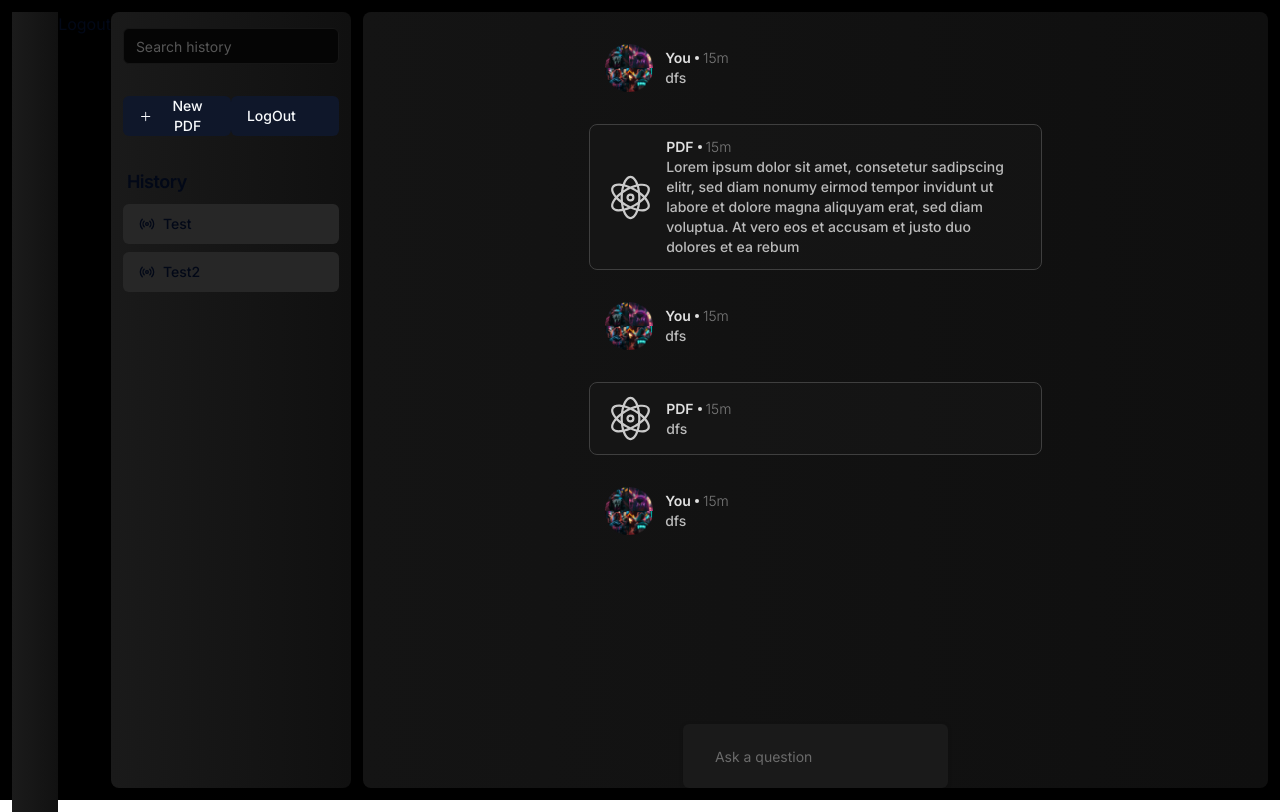
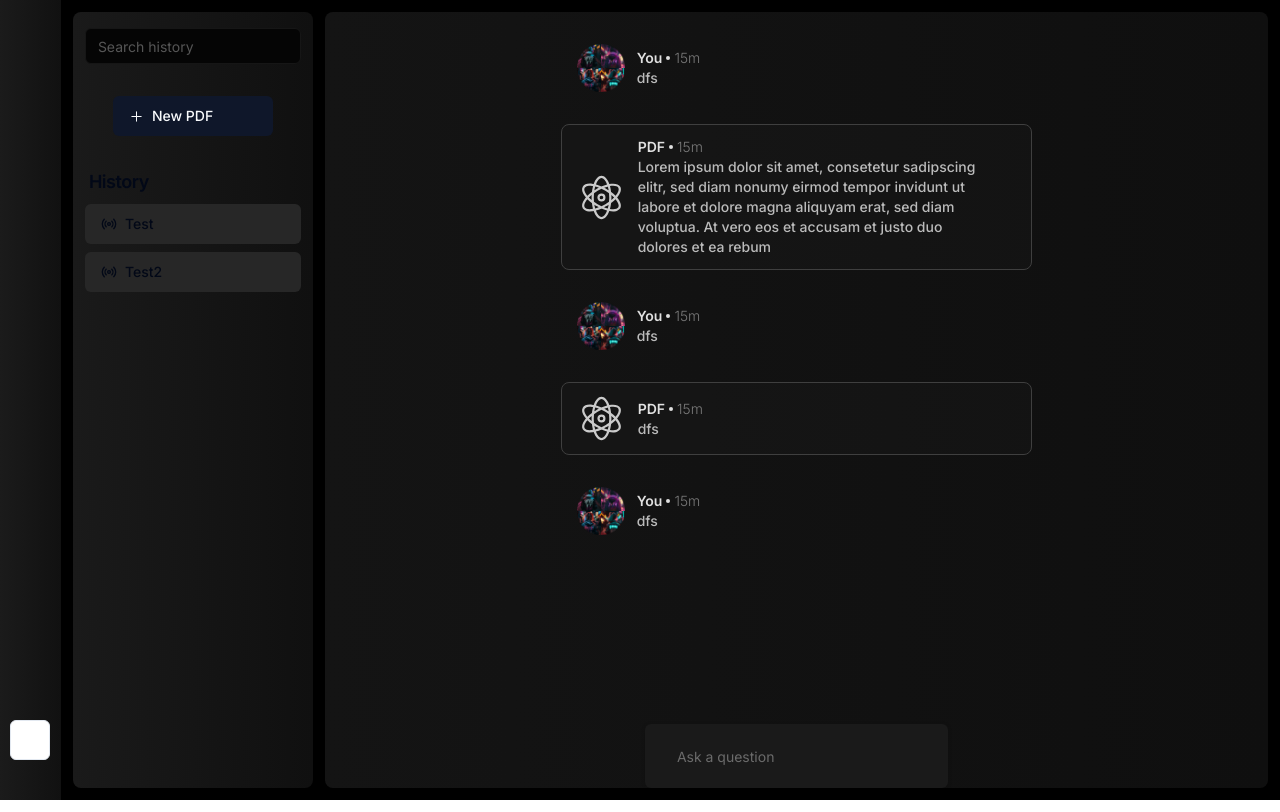
Before and after one commit to M0ttii/pdfbot, a Next.js app: page /chat in a window 1280 px wide. Built offline with nearby package versions, Linux system fonts and the light colour scheme; no server answers.

Commit message:
Fixed bug not redirecting on login, added logout button

```diff
--- a/src/app/chat/page.tsx
+++ b/src/app/chat/page.tsx
@@ -11,18 +11,21 @@ const inter = Inter({
     subsets: ['latin'],
 })
 
-export default function Chat(){
+export default function Chat() {
     return (
-        <div className="flex bg-black w-full h-full p-3">
+        <>
             <Sidebar></Sidebar>
-            <Secondbar></Secondbar>
-            <ContentContainer></ContentContainer>
-        </div>
+            <div className="flex bg-black w-full h-full p-3">
+                <Secondbar></Secondbar>
+                <ContentContainer></ContentContainer>
+            </div>
+        </>
         // <main className="flex min-h-screen flex-col bg-[#343541] items-center justify-between lg:flex p-10">
         //     <div className="col-start-2 row-start-2 bg-white"></div>
         //     <div className="flex w-full pl-80 pr-80">
         //         <Input className="bg-[#40414F] border-0 drop-shadow p-8 placeholder:red" placeholder="Ask a question"></Input>
         //     </div>
         // </main>
+
     )
 }
--- a/src/components/auth/LoginCard.tsx
+++ b/src/components/auth/LoginCard.tsx
@@ -6,15 +6,19 @@ import { Button } from "../ui/button";
 import { Card, CardContent, CardDescription, CardFooter, CardHeader, CardTitle } from "../ui/card";
 import { Input } from "../ui/input";
 import { Label } from "../ui/label";
+import { createClientComponentClient } from "@supabase/auth-helpers-nextjs";
 
 var url = process.env.NEXT_PUBLIC_SUPABASE_URL || '';
 var anon = process.env.NEXT_PUBLIC_SUPABASE_ANON_KEY || '';
 
-export const supabase = createClient(url, anon)
+export const supabase = createClientComponentClient()
 
 export async function signInGoogle() {
     const { data, error } = await supabase.auth.signInWithOAuth({
-        provider: 'google'
+        provider: 'google',
+        options: {
+            redirectTo: `http://localhost:3000/auth/callback`
+        }
     })
 
 
--- /dev/null
+++ b/src/components/auth/logout.tsx
@@ -0,0 +1,19 @@
+import * as React from "react"
+const LogoutIcon = (props: any) => (
+  <svg
+    xmlns="http://www.w3.org/2000/svg"
+    width={24}
+    height={24}
+    fill="none"
+    {...props}
+  >
+    <path
+      stroke="#fff"
+      strokeLinecap="round"
+      strokeLinejoin="round"
+      strokeWidth={2}
+      d="m16 17 5-5m0 0-5-5m5 5H9m0-9H7.8c-1.68 0-2.52 0-3.162.327a3 3 0 0 0-1.311 1.311C3 5.28 3 6.12 3 7.8v8.4c0 1.68 0 2.52.327 3.162a3 3 0 0 0 1.311 1.311C5.28 21 6.12 21 7.8 21H9"
+    />
+  </svg>
+)
+export default LogoutIcon
--- a/src/components/ui/navigation/secondbar.tsx
+++ b/src/components/ui/navigation/secondbar.tsx
@@ -48,9 +48,6 @@ export default function Secondbar() {
                                     <PlusIcon className="mr-2 stroke-3"></PlusIcon>
                                     New PDF
                                 </Button>
-                                <Button variant="default" className="w-40 justify-start">
-                                    LogOut
-                                </Button>
                             </li>
                         </ul>
                         <h2 className="mb-2 pl-1 text-lg font-semibold tracking-tight">
--- a/src/components/ui/navigation/sidebar.tsx
+++ b/src/components/ui/navigation/sidebar.tsx
@@ -8,23 +8,29 @@ import { PlusIcon } from "@radix-ui/react-icons";
 import { createRouteHandlerClient } from "@supabase/auth-helpers-nextjs";
 import { cookies } from "next/headers";
 import { createClient } from "@supabase/supabase-js";
+import LogoutIcon from "@/components/auth/logout";
 
 var url = process.env.NEXT_PUBLIC_SUPABASE_URL || '';
 var anon = process.env.NEXT_PUBLIC_SUPABASE_ANON_KEY || '';
 
 const supabase = createClient(url, anon)
 
-export async function signOut(){
+export async function signOut() {
     const signOut = await supabase.auth.signOut();
 }
 
 export default function Sidebar() {
     return (
         <>
-        <div className="bg-gradient-to-r from-[#1B1B1B] to-[#111111] top-0 left-0 h-screen w-16 flex flex-col"></div>
-        <form action="/auth/signout" method="post">
-            <button type="submit">Logout</button>
-        </form>
+            <div className="bg-gradient-to-r from-[#1B1B1B] to-[#111111] top-0 left-0 h-screen w-16 flex flex-col items-center">
+                <div className="absolute bottom-10">
+                    <form action="/auth/signout" method="post">
+                        <Button variant="outline" size="icon" type="submit">
+                            <LogoutIcon className="bottom-0 hover:scale-125 transform transition duration-500"></LogoutIcon>
+                        </Button>
+                    </form>
+                </div>
+            </div>
         </>
     )
 }
```
